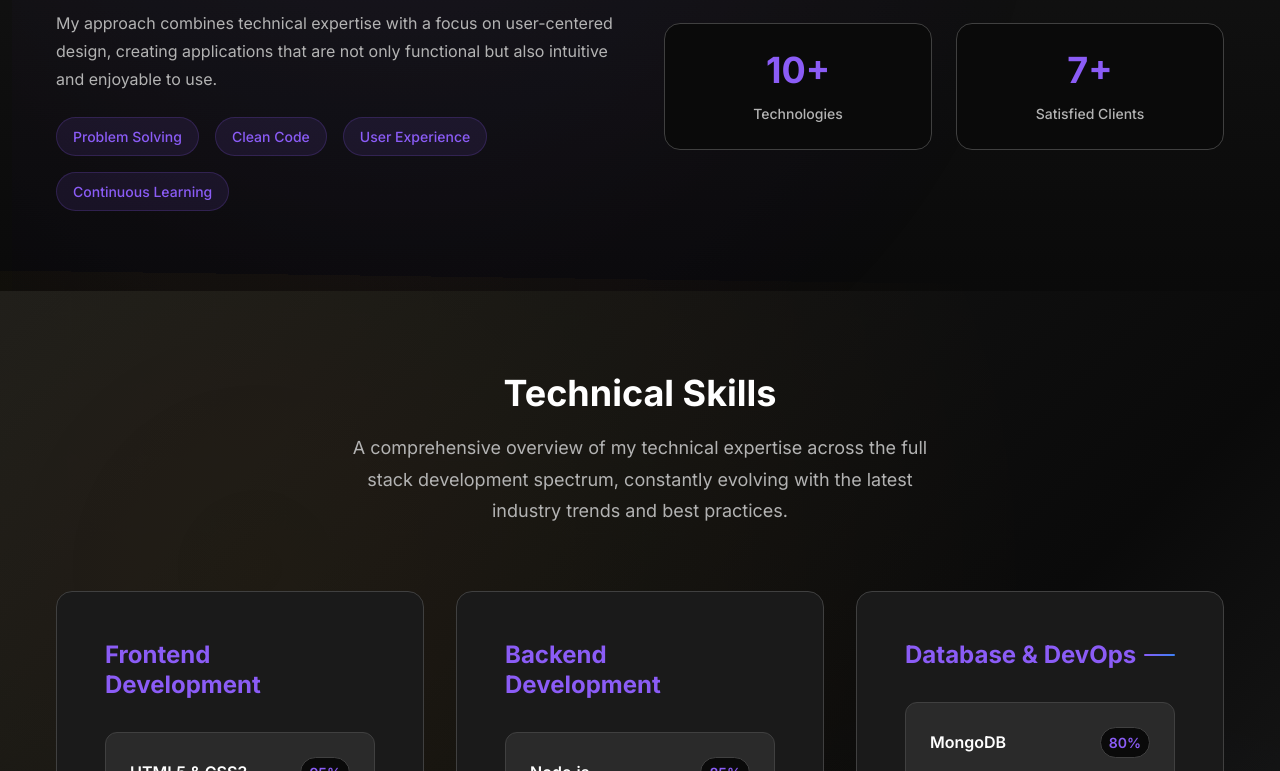
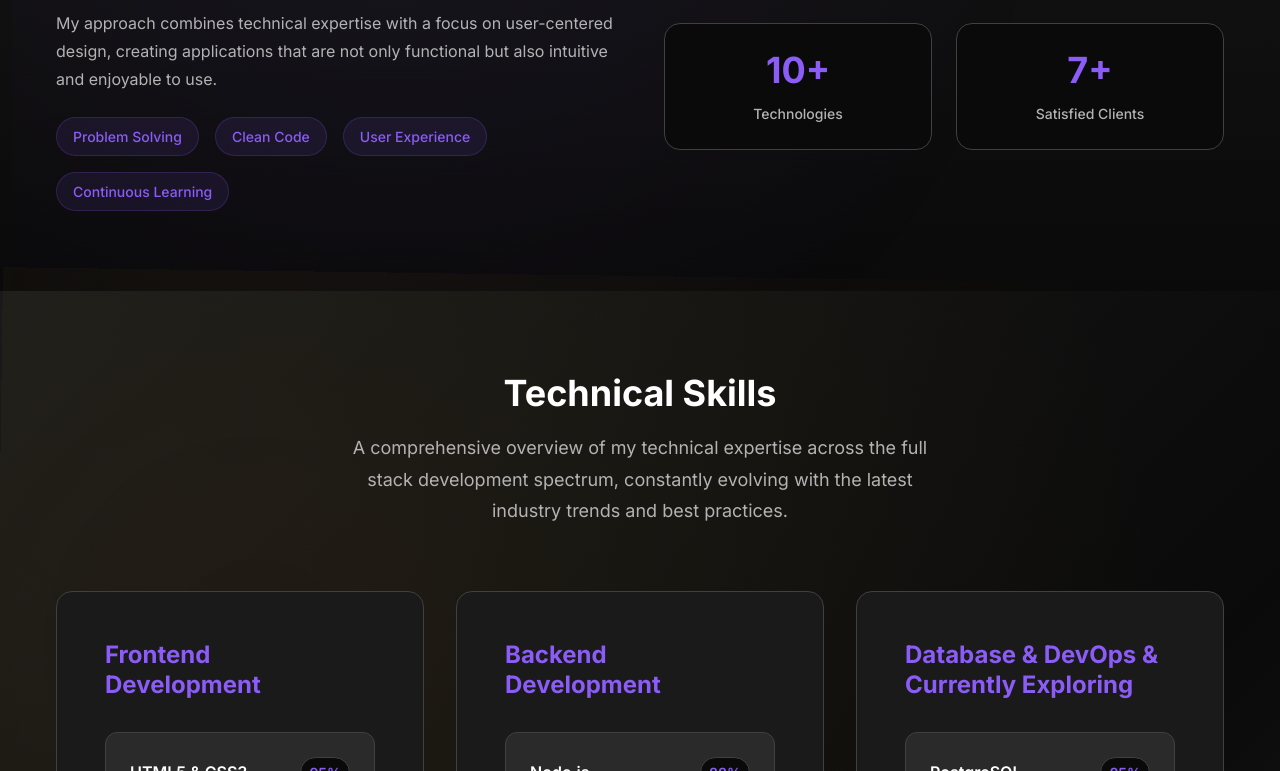
Before and after one commit to SantiaGhou/Portfolio-FilipeSantiago, a React (Vite) app: page / in a window 1280 px wide. Shown: the part 2029-2800 px from the top of the page. Built offline with nearby package versions, Linux system fonts and the light colour scheme.

Commit message:
refactor: update About, Hero, and Skills components with English translations and enhanced skill details

```diff
--- a/src/components/About.tsx
+++ b/src/components/About.tsx
@@ -52,9 +52,9 @@ const About: React.FC = () => {
           <h2 className={styles.title}>About Me</h2>
           <div className={styles.separator}></div>
           <p className={styles.description}>
-            Sou desenvolvedor em formação, apaixonado por tecnologia e focado em me tornar referência na área.
-            Atualmente, estou me aprofundando na Ciência da Computação, onde venho construindo uma base sólida
-            em programação e resolução de problemas.
+          Developer in training with a focus on technology and technical excellence.
+          Currently studying Computer Science, building a solid foundation in data structures, a
+          lgorithms, programming logic, and problem solving.
           </p>
         </div>
 
--- a/src/components/Hero.module.css
+++ b/src/components/Hero.module.css
@@ -119,6 +119,7 @@
   opacity: 0.9;
   transform: translateY(-2px);
   box-shadow: var(--shadow-brand);
+  color: azure;
 }
 
 .buttonSecondary {
@@ -132,6 +133,7 @@
   border-color: transparent;
   transform: translateY(-2px);
   box-shadow: var(--shadow-brand);
+  color:azure;
 }
 
 .scrollIndicator {
--- a/src/components/Hero.tsx
+++ b/src/components/Hero.tsx
@@ -27,14 +27,14 @@ const Hero: React.FC = () => {
             </p>
 
             <h1 className={styles.title}>
-              Eai beleza 👋 me chamo{' '}
+              Hey, what’s up 👋 my name is{' '}
               <span className={styles.titleHighlight}>
                 Filipe Santiago
               </span>
             </h1>
 
             <p className={styles.description}>
-              Sou desenvolvedor em formação, apaixonado por tecnologia e focado em me tornar referência na área.
+              Developer in training, focused on technology and continuous improvement. Actively working to become a reference in the field through hands-on experience, project development, and mastery of modern tools.
             </p>
 
             <div className={styles.buttons}>
--- a/src/components/Skills.tsx
+++ b/src/components/Skills.tsx
@@ -28,38 +28,48 @@ const Skills: React.FC = () => {
     skills: [
       { name: 'HTML5 & CSS3', level: 95 },
       { name: 'JavaScript (ES6+)', level: 90 },
-        { name: 'TypeScript', level: 85 },
-        { name: 'React.js', level: 88 },
-        { name: 'Next.js', level: 82 },
+      { name: 'TypeScript', level: 88 },
+      { name: 'React.js', level: 90 },
+      { name: 'Next.js (App Router)', level: 87 },
       { name: 'Tailwind CSS', level: 92 },
-        { name: 'Responsive Design', level: 90 },
+      { name: 'ShadCN/UI', level: 80 },
+      { name: 'Responsive & Accessible Design', level: 90 },
+      { name: 'Framer Motion', level: 75 }
     ]
   },
   {
     title: 'Backend Development',
     skills: [
-        { name: 'Node.js', level: 85 },
-        { name: 'Express.js', level: 82 },
-        { name: 'Python', level: 78 },
-        { name: 'Django/FastAPI', level: 75 },
-        { name: 'RESTful APIs', level: 88 },
-        { name: 'GraphQL', level: 72 },
-        { name: 'Microservices', level: 70 },
+      { name: 'Node.js', level: 88 },
+      { name: 'NestJS', level: 82 },
+      { name: 'Express.js', level: 80 },
+      { name: 'Python', level: 80 },
+      { name: 'FastAPI', level: 78 },
+      { name: 'Java (Spring Boot)', level: 75 },
+      { name: 'RESTful APIs', level: 90 },
+      { name: 'GraphQL', level: 75 },
+      { name: 'JWT/Auth/Security', level: 82 },
+      { name: 'WebSockets & Realtime', level: 78 }
     ]
   },
   {
-      title: 'Database & DevOps',
+    title: 'Database & DevOps & Currently Exploring',
     skills: [
-        { name: 'MongoDB', level: 80 },
-        { name: 'PostgreSQL', level: 78 },
-        { name: 'Redis', level: 70 },
-        { name: 'Docker', level: 75 },
-        { name: 'AWS/Cloud', level: 68 },
-        { name: 'Git & GitHub', level: 90 },
-        { name: 'CI/CD Pipelines', level: 65 },
+      { name: 'PostgreSQL', level: 85 },
+      { name: 'MongoDB', level: 82 },
+      { name: 'Redis', level: 75 },
+      { name: 'Prisma ORM', level: 78 },
+      { name: 'PlanetScale / Vercel Postgres', level: 70 },
+      { name: 'Docker', level: 80 },
+      { name: 'AWS (EC2, S3, RDS)', level: 75 },
+      { name: 'Git & GitHub', level: 92 },
+      { name: 'CI/CD (GitHub Actions)', level: 70 },
+      { name: 'LangChain / LLMs', level: 55 },
     ]
-    }
+  },
 ];
+
+
 
   return (
     <section id="skills" className={styles.skills}>
```
Lines whose indentation alone changed are shown as unchanged.
